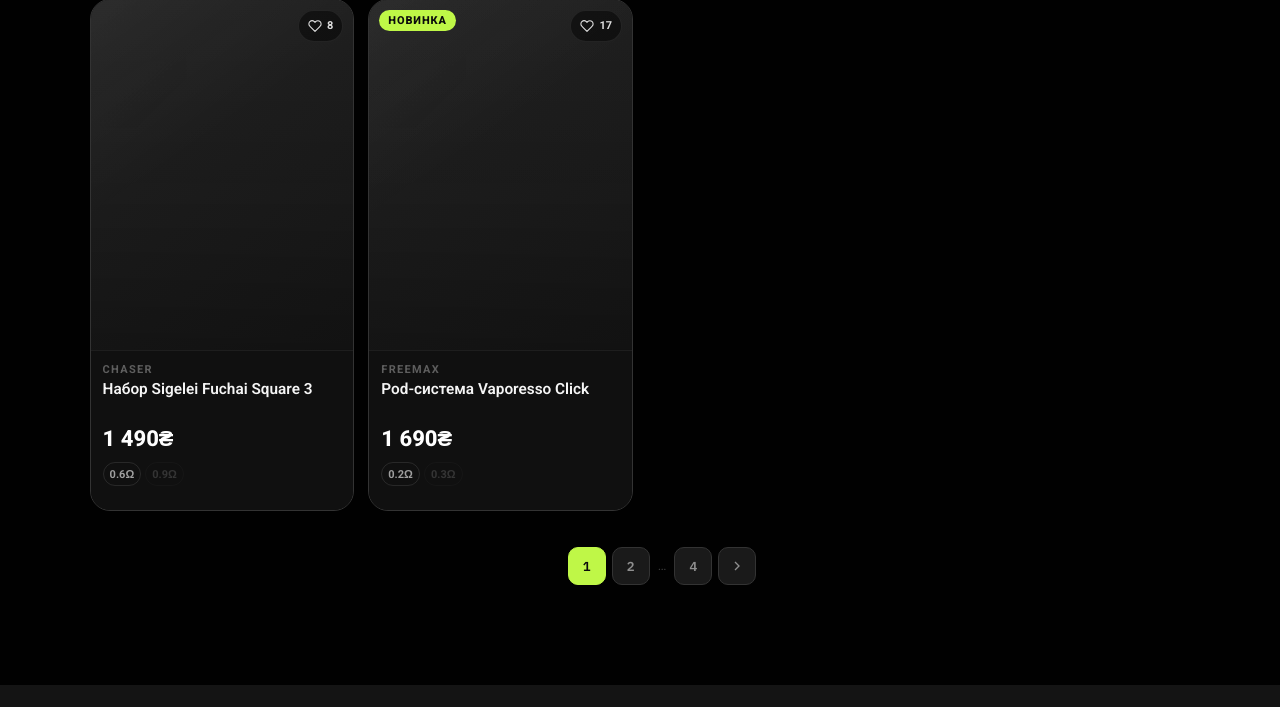
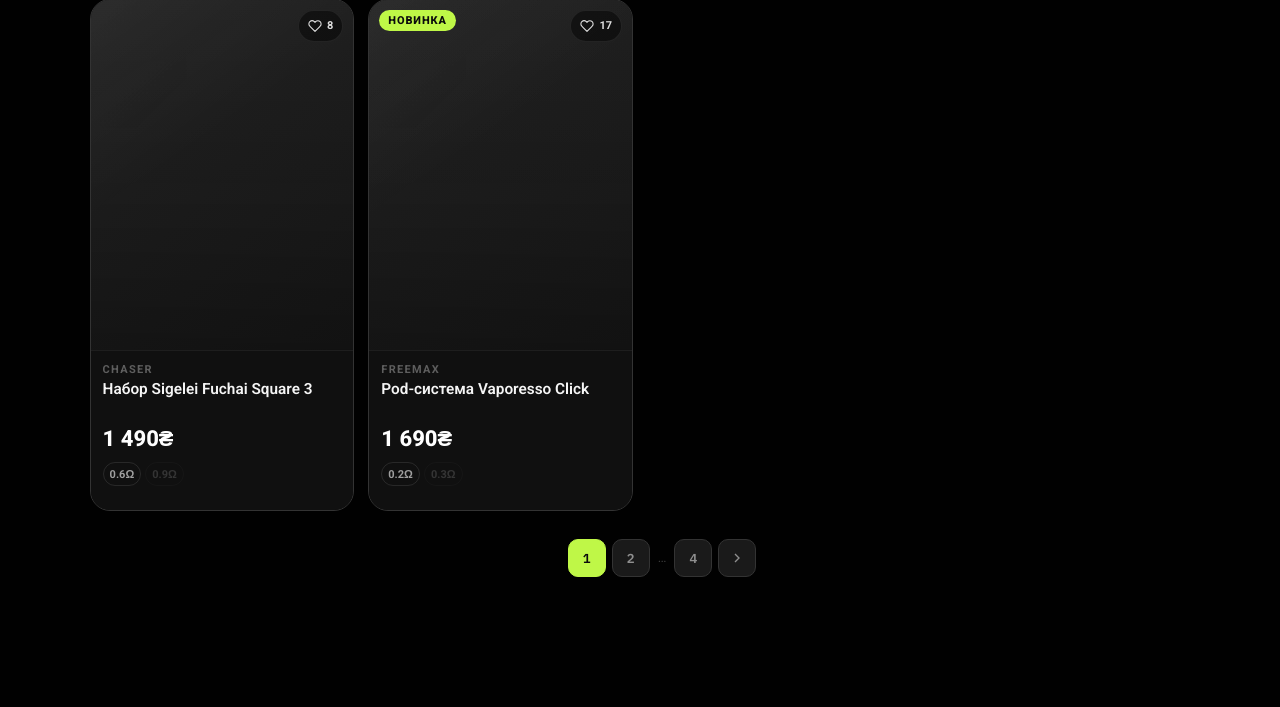
Before and after one commit to XDregor/django_wave_smoking, a Django app: page /catalog/ in a window 1280 px wide. Shown: the part 4262-4969 px from the top of the page. Before the commit the page ends 4947 px from the top, so only its background shows below. Run offline with Django 5.2, Linux system fonts and the light colour scheme.

Commit message:
Унифицирована пагинация

```diff
--- /dev/null
+++ b/main/templates/main/includes/pagination.html
@@ -0,0 +1,96 @@
+<style>
+  .site_pagination {
+    display: flex;
+    align-items: center;
+    justify-content: center;
+    gap: 6px;
+    margin-top: 28px;
+    margin-bottom: 30px;
+    flex-wrap: wrap;
+  }
+
+  .site_pagination_btn {
+    min-width: 38px;
+    height: 38px;
+    padding: 0 10px;
+    display: inline-flex;
+    align-items: center;
+    justify-content: center;
+    border-radius: 10px;
+    border: 1px solid var(--border);
+    background: var(--surface);
+    font-size: var(--fs-ui, 13px);
+    font-weight: 600;
+    color: rgba(241, 241, 241, 0.55);
+    font-family: "IBM Plex Mono", "JetBrains Mono", monospace;
+    transition: all 0.18s ease;
+    cursor: pointer;
+  }
+
+  .site_pagination_btn:hover {
+    border-color: var(--border-hover, var(--border-2, rgba(255, 255, 255, 0.15)));
+    color: var(--white);
+  }
+
+  .site_pagination_btn.active {
+    background: var(--accent);
+    border-color: var(--accent);
+    color: #0b0b0c;
+  }
+
+  .site_pagination_btn:disabled {
+    opacity: 0.25;
+    pointer-events: none;
+    visibility: hidden;
+  }
+
+  .site_pagination_btn svg {
+    width: 16px;
+    height: 16px;
+  }
+
+  .site_pagination_dots {
+    font-size: var(--fs-ui, 13px);
+    color: rgba(241, 241, 241, 0.25);
+    padding: 0 2px;
+    line-height: 38px;
+  }
+
+  @media (max-width: 480px) {
+    .site_pagination {
+      gap: 4px;
+      margin-top: 24px;
+    }
+
+    .site_pagination_btn {
+      min-width: 34px;
+      height: 34px;
+      padding: 0 8px;
+      font-size: 11px;
+    }
+  }
+</style>
+
+<div class="site_pagination_component" data-pagination-component="{{ pagination_id }}">
+  <nav class="site_pagination{% if pagination_class %} {{ pagination_class }}{% endif %}" id="{{ pagination_id }}" data-pagination aria-label="{{ pagination_label|default:'Pagination' }}"></nav>
+
+  <template data-pagination-template="prev">
+    <button class="site_pagination_btn" type="button" data-pagination-prev aria-label="Previous page">
+      <svg viewBox="0 0 24 24" fill="none" stroke="currentColor" stroke-width="2"><polyline points="15 18 9 12 15 6" /></svg>
+    </button>
+  </template>
+
+  <template data-pagination-template="page">
+    <button class="site_pagination_btn __ACTIVE_CLASS__" type="button" data-page="__PAGE__">__PAGE__</button>
+  </template>
+
+  <template data-pagination-template="dots">
+    <span class="site_pagination_dots">…</span>
+  </template>
+
+  <template data-pagination-template="next">
+    <button class="site_pagination_btn" type="button" data-pagination-next aria-label="Next page">
+      <svg viewBox="0 0 24 24" fill="none" stroke="currentColor" stroke-width="2"><polyline points="9 18 15 12 9 6" /></svg>
+    </button>
+  </template>
+</div>
--- a/main/templates/main/сatalog.html
+++ b/main/templates/main/сatalog.html
@@ -1328,75 +1328,6 @@
           -webkit-line-clamp: 2;
           line-clamp: 2;
           min-height: 0;
-        }
-      }
-
-      /* ===================== ПАГИНАЦИЯ ===================== */
-      .catalog_pagination {
-        display: flex;
-        align-items: center;
-        justify-content: center;
-        gap: 6px;
-        margin-top: 36px;
-        flex-wrap: wrap;
-      }
-      .pagination_btn {
-        min-width: 38px;
-        height: 38px;
-        padding: 0 10px;
-        display: inline-flex;
-        align-items: center;
-        justify-content: center;
-        border-radius: 10px;
-        border: 1px solid var(--border);
-        background: var(--surface);
-        font-size: var(--fs-ui);
-        font-weight: 600;
-        color: rgba(241, 241, 241, 0.55);
-        font-family: "IBM Plex Mono", monospace;
-        transition: all 0.18s ease;
-      }
-      .pagination_btn:hover {
-        border-color: var(--border-hover);
-        color: var(--white);
-      }
-      .pagination_btn.active {
-        background: var(--accent);
-        border-color: var(--accent);
-        color: #0b0b0c;
-      }
-      .pagination_btn:disabled {
-        opacity: 0.25;
-        pointer-events: none;
-        visibility: hidden;
-      }
-      .pagination_btn svg {
-        width: 16px;
-        height: 16px;
-      }
-      .pagination_dots {
-        font-size: var(--fs-ui);
-        color: rgba(241, 241, 241, 0.25);
-        padding: 0 2px;
-        line-height: 38px;
-      }
-      .pagination_info {
-        width: 100%;
-        text-align: center;
-        font-size: var(--fs-micro);
-        color: rgba(241, 241, 241, 0.28);
-        margin-top: 6px;
-      }
-      @media (max-width: 480px) {
-        .catalog_pagination {
-          gap: 4px;
-          margin-top: 24px;
-        }
-        .pagination_btn {
-          min-width: 34px;
-          height: 34px;
-          padding: 0 8px;
-          font-size: 11px;
         }
       }
 
@@ -1808,7 +1739,7 @@
         </div>
 
         <!-- Пагинация -->
-        <nav class="catalog_pagination" id="pagination"></nav>
+        {% include 'main/includes/pagination.html' with pagination_id='pagination' pagination_label='Catalog pagination' %}
       </main>
     </div>
 
@@ -2226,6 +2157,16 @@
           const totalPages = Math.ceil(total / state.perPage);
           const el = document.getElementById("pagination");
           if (!el) return;
+          const paginationRoot = el.closest("[data-pagination-component]");
+          function renderPaginationTemplate(name, values = {}) {
+            const tpl = paginationRoot?.querySelector(`[data-pagination-template="${name}"]`);
+            if (!tpl) return "";
+            let markup = tpl.innerHTML.trim();
+            Object.entries(values).forEach(([key, value]) => {
+              markup = markup.replaceAll(`__${key}__`, value);
+            });
+            return markup;
+          }
           if (totalPages <= 1) {
             el.innerHTML = "";
             return;
@@ -2233,9 +2174,7 @@
 
           let html = "";
           // Пред
-          html += `<button class="pagination_btn" id="pagePrev" ${state.page === 1 ? "disabled" : ""}>
-          <svg viewBox="0 0 24 24" fill="none" stroke="currentColor" stroke-width="2"><polyline points="15 18 9 12 15 6"/></svg>
-        </button>`;
+          html += renderPaginationTemplate("prev");
 
           const range = [];
           for (let i = 1; i <= totalPages; i++) {
@@ -2244,16 +2183,17 @@
           }
           range.forEach((r) => {
             if (r === "…") {
-              html += `<span class="pagination_dots">…</span>`;
+              html += renderPaginationTemplate("dots");
             } else {
-              html += `<button class="pagination_btn${r === state.page ? " active" : ""}" data-page="${r}">${r}</button>`;
+              html += renderPaginationTemplate("page", {
+                PAGE: r,
+                ACTIVE_CLASS: r === state.page ? "active" : "",
+              });
             }
           });
 
           // След
-          html += `<button class="pagination_btn" id="pageNext" ${state.page === totalPages ? "disabled" : ""}>
-          <svg viewBox="0 0 24 24" fill="none" stroke="currentColor" stroke-width="2"><polyline points="9 18 15 12 9 6"/></svg>
-        </button>`;
+          html += renderPaginationTemplate("next");
 
           const from = (state.page - 1) * state.perPage + 1;
           const to = Math.min(state.page * state.perPage, total);
@@ -2268,20 +2208,24 @@
               scrollToTop(false);
             });
           });
-          const prev = el.querySelector("#pagePrev");
-          const next = el.querySelector("#pageNext");
-          if (prev)
+          const prev = el.querySelector("[data-pagination-prev]");
+          const next = el.querySelector("[data-pagination-next]");
+          if (prev) {
+            prev.disabled = state.page === 1;
             prev.addEventListener("click", () => {
               state.page--;
               render();
               scrollToTop(false);
             });
-          if (next)
+          }
+          if (next) {
+            next.disabled = state.page === totalPages;
             next.addEventListener("click", () => {
               state.page++;
               render();
               scrollToTop(false);
             });
+          }
         }
 
         /* ============================================================
```
Also changed, not shown: main/templates/main/reviews.html (+27 -87 lines).
